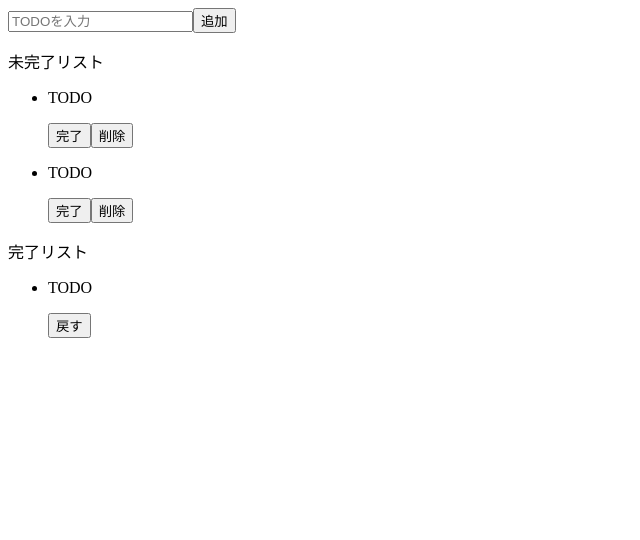
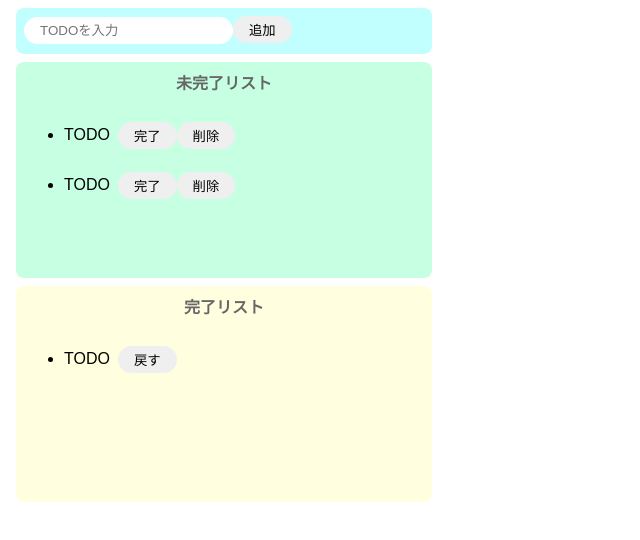
Before and after one commit to arakan7/todo-reactjs, a React (Create React App) app: page / in a window 1280 px wide. Shown: the top 540 px of the page, without its empty margins (0-640 px from the left). Built offline with nearby package versions, Linux system fonts and the light colour scheme.

Commit message:
cssでスタイリング

```diff
--- a/src/App.jsx
+++ b/src/App.jsx
@@ -4,22 +4,22 @@
 export const App = () => {
   return (
     <>
-      <div>
+      <div className="input-area">
         <input placeholder="TODOを入力" />
         <button>追加</button>
       </div>
-      <div>
-        <p>未完了リスト</p>
+      <div className="incomplete-area">
+        <p className="title">未完了リスト</p>
         <ul>
           <li>
-            <div>
+            <div className="list-row">
               <p>TODO</p>
               <button>完了</button>
               <button>削除</button>
             </div>
           </li>
           <li>
-            <div>
+            <div className="list-row">
               <p>TODO</p>
               <button>完了</button>
               <button>削除</button>
@@ -27,11 +27,11 @@
           </li>
         </ul>
       </div>
-      <div>
-        <p>完了リスト</p>
+      <div className="complete-area">
+        <p className="title">完了リスト</p>
         <ul>
           <li>
-            <div>
+            <div className="list-row">
               <p>TODO</p>
               <button>戻す</button>
             </div>
--- a/src/styles.css
+++ b/src/styles.css
@@ -0,0 +1,60 @@
+body {
+    font-family: sans-serif;
+}
+
+input {
+    border-radius: 16px;
+    border: none;
+    padding: 6px 16px;
+    outline: none;
+}
+
+button {
+    border-radius: 16px;
+    border: none;
+    padding: 4px 16px;
+    cursor: pointer;
+}
+
+.input-area {
+    background-color: #c1ffff;
+    width: 400px;
+    height: 30px;
+    padding: 8px;
+    margin: 8px;
+    border-radius: 8px;
+}
+
+.incomplete-area {
+    background-color: #c6ffe2;
+    width: 400px;
+    min-height: 200px;
+    padding: 8px;
+    margin: 8px;
+    border-radius: 8px;
+}
+
+.complete-area {
+    background-color: #ffffe0;
+    width: 400px;
+    min-height: 200px;
+    padding: 8px;
+    margin: 8px;
+    border-radius: 8px;
+}
+
+.title {
+    text-align: center;
+    margin-top: 0;
+    font-weight: bold;
+    color: #666;
+}
+
+.list-row {
+    display: flex;
+    align-items: center;
+}
+
+.list-row p {
+    margin-right: 8px;
+}
```
